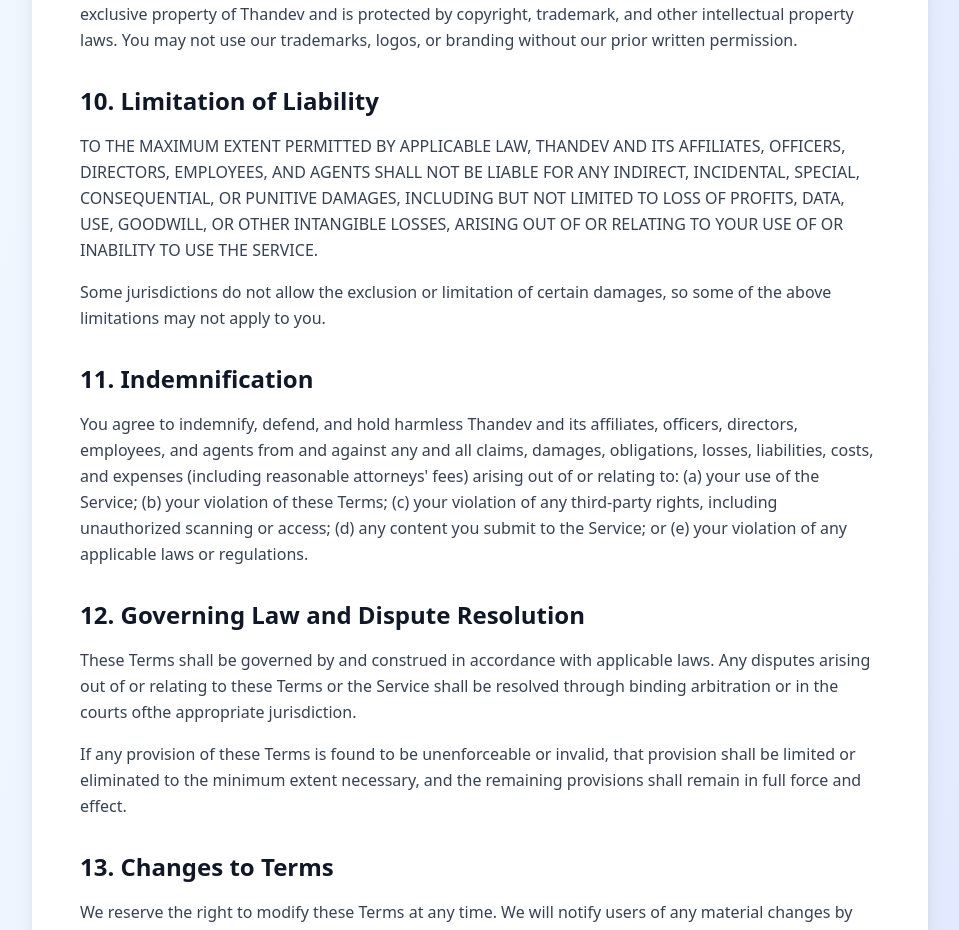
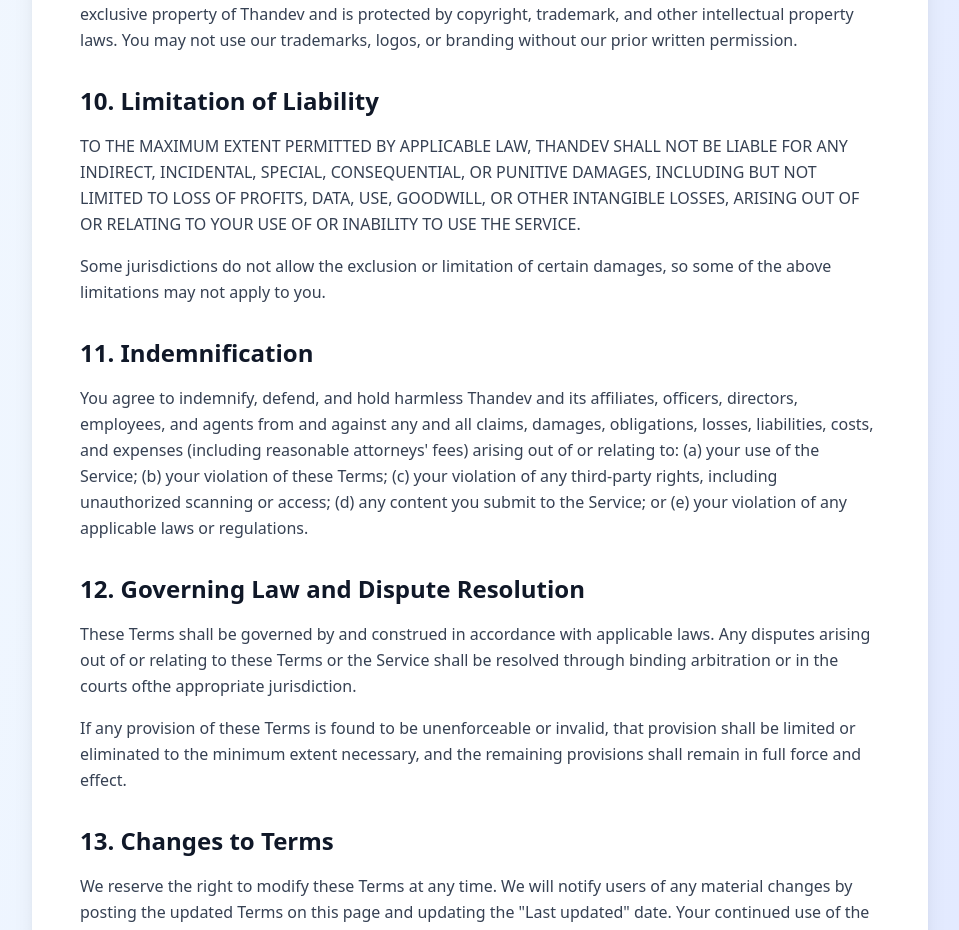
Before and after one commit to Ashwaaahere/thandev, a Next.js app in the folder frontend/: page /terms in a window 1280 px wide. Shown: the part 3744-4674 px from the top of the page, without its empty margins (160-1119 px from the left). Built offline with nearby package versions, Linux system fonts and the light colour scheme.

Commit message:
Remove 'AND ITS AFFILIATES, OFFICERS, DIRECTORS, EMPLOYEES, AND AGENTS' from Limitation of Liability
- Simplified liability limitation to reference only Thandev
- Removed affiliates, officers, directors, employees, and agents language

```diff
--- a/frontend/app/terms/page.tsx
+++ b/frontend/app/terms/page.tsx
@@ -273,10 +273,9 @@ export default function TermsPage() {
                     10. Limitation of Liability
                   </h2>
                   <p className="text-gray-700 dark:text-gray-300 leading-relaxed mb-4">
-                    TO THE MAXIMUM EXTENT PERMITTED BY APPLICABLE LAW, THANDEV AND ITS AFFILIATES, OFFICERS, DIRECTORS, EMPLOYEES, AND
-                    AGENTS SHALL NOT BE LIABLE FOR ANY INDIRECT, INCIDENTAL, SPECIAL, CONSEQUENTIAL, OR PUNITIVE DAMAGES, INCLUDING BUT
-                    NOT LIMITED TO LOSS OF PROFITS, DATA, USE, GOODWILL, OR OTHER INTANGIBLE LOSSES, ARISING OUT OF OR RELATING TO YOUR
-                    USE OF OR INABILITY TO USE THE SERVICE.
+                    TO THE MAXIMUM EXTENT PERMITTED BY APPLICABLE LAW, THANDEV SHALL NOT BE LIABLE FOR ANY INDIRECT, INCIDENTAL, SPECIAL,
+                    CONSEQUENTIAL, OR PUNITIVE DAMAGES, INCLUDING BUT NOT LIMITED TO LOSS OF PROFITS, DATA, USE, GOODWILL, OR OTHER
+                    INTANGIBLE LOSSES, ARISING OUT OF OR RELATING TO YOUR USE OF OR INABILITY TO USE THE SERVICE.
                   </p>
                   <p className="text-gray-700 dark:text-gray-300 leading-relaxed">
                     Some jurisdictions do not allow the exclusion or limitation of certain damages, so some of the above limitations
```
